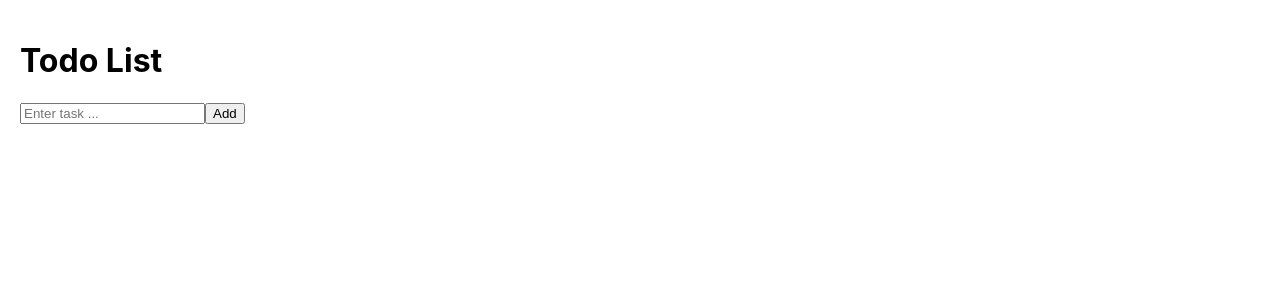
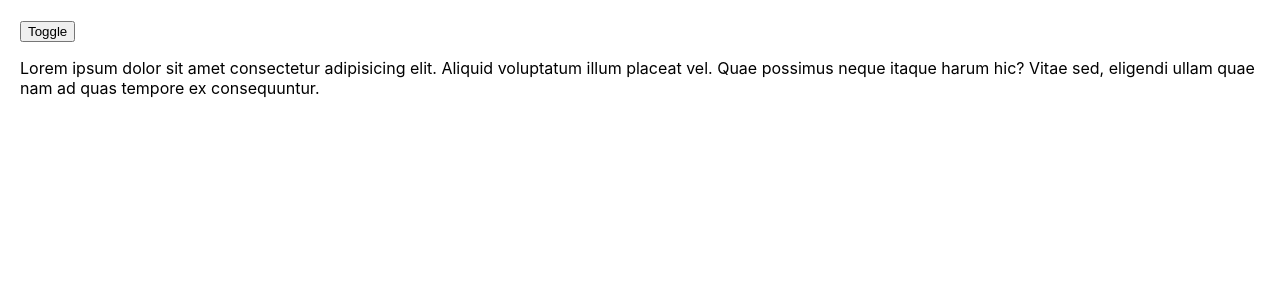
Before and after one commit to MinhBang1000/learning-react-js, a React (Create React App) app: page / in a window 1280 px wide. Shown: the top 300 px of the page. Built offline with nearby package versions, Linux system fonts and the light colour scheme.

Commit message:
useContext simple version

```diff
--- a/src/App.js
+++ b/src/App.js
@@ -1,95 +1,17 @@
-import { useReducer, useRef } from "react";
-
-let id = 0;
-const initState = {
-  task: '',
-  tasks: []
-}
-const setTask = (payload) => {
-  return {
-    name: "set",
-    payload
-  }
-}
-const addTask = () => {
-  return {
-    name: "add"
-  };
-};
-const delTask = (payload) => {
-  return {
-    name: "del",
-    payload,
-  };
-};
-const reducer = (state, action) => {
-  switch (action.name) {
-    case "set": {
-      return {
-        ...state,
-        task: action.payload
-      }
-    }
-    case "add": {
-      id += 1
-      const obj = {
-        id: id,
-        name: state.task,
-      };
-      return {
-        ...state,
-        tasks: [...state.tasks, obj]
-      };
-    }
-    case "del":
-      return {
-        ...state,
-        tasks: state.tasks.filter(task => task.id !== action.payload)
-      };
-    default:
-      throw new Error("Invalid action !");
-  }
-};
+import Content from "./components/Content"
+import { useContext } from "react"
+import { ThemeContext } from "./storing/ThemeContext"
 
 const App = () => {
-  const [todo, dispatch] = useReducer(reducer, initState);
-  const taskInput = useRef()
 
-  const handleAddTask = () => {
-    dispatch(addTask())
-    dispatch(setTask(''))
-    taskInput.current.focus()
-  }
-
-  const handleSetTask = (value) => {
-    dispatch(setTask(value))
-  }
+  const theme = useContext(ThemeContext)
 
   return (
-    <div className="app" style={{ padding: 20 }}>
-      <h1>Todo List</h1>
-      <div>
-        <input
-          placeholder="Enter task ..."
-          value={todo.task}
-          ref={taskInput}
-          onChange={(e) => handleSetTask(e.target.value)}
-        />
-        <button
-          onClick={handleAddTask}
-        >
-          Add
-        </button>
-      </div>
-      <div>
-        <ul>
-          { todo.tasks.map((task) => {
-            return <li key={task.id}>{task.name}<b onClick={() => dispatch(delTask(task.id))}>X</b></li>
-          }) }
-        </ul>
-      </div>
+    <div className="app" style={{padding: 20}}>
+      <button onClick={theme.handleTheme} >Toggle</button>
+      <Content />
     </div>
-  );
-};
+  )
+}
 
-export default App;
+export default App
--- a/src/components/Content.jsx
+++ b/src/components/Content.jsx
@@ -1,9 +1,11 @@
+import Paragraph from './Paragraph'
+
 const Content = ({data}) => {
 
     return (
-        <h1>
-            React JS Learning
-        </h1>
+        <div className="content">
+            <Paragraph />
+        </div>
     )
 
 }
--- /dev/null
+++ b/src/components/Paragraph.css
@@ -0,0 +1,4 @@
+.dark {
+    color: white;
+    background-color: black;
+}
--- /dev/null
+++ b/src/components/Paragraph.jsx
@@ -0,0 +1,16 @@
+import { useContext } from "react"
+import { ThemeContext } from "../storing/ThemeContext"
+import "./Paragraph.css"
+
+const Paragraph = () => {
+    const theme = useContext(ThemeContext)
+
+    return (
+        <p className={theme.theme}>
+            Lorem ipsum dolor sit amet consectetur adipisicing elit. Aliquid voluptatum illum placeat vel.
+            Quae possimus neque itaque harum hic? Vitae sed, eligendi ullam quae nam ad quas tempore ex consequuntur.
+        </p>
+    )
+}
+
+export default Paragraph
--- a/src/index.js
+++ b/src/index.js
@@ -1,13 +1,16 @@
-import React from 'react';
-import ReactDOM from 'react-dom/client';
-import './index.css';
-import App from './App';
-import reportWebVitals from './reportWebVitals';
+import React from "react";
+import ReactDOM from "react-dom/client";
+import "./index.css";
+import App from "./App";
+import reportWebVitals from "./reportWebVitals";
+import { ThemeProvider } from "./storing/ThemeContext";
 
-const root = ReactDOM.createRoot(document.getElementById('root'));
+const root = ReactDOM.createRoot(document.getElementById("root"));
 root.render(
   <React.StrictMode>
-    <App />
+    <ThemeProvider>
+      <App />
+    </ThemeProvider>
   </React.StrictMode>
 );
 
--- /dev/null
+++ b/src/storing/ThemeContext.jsx
@@ -0,0 +1,24 @@
+import { createContext,useState } from "react";
+
+const ThemeContext = createContext()
+
+const ThemeProvider = ({children}) => {
+
+    const [theme, setTheme] = useState('light')
+    const handleTheme = () => {
+        setTheme(theme === "light" ? "dark" : "light")
+    }
+    const value = {
+        theme,
+        handleTheme
+    }
+
+    return (
+        <ThemeContext.Provider value={value}>
+            {children}
+        </ThemeContext.Provider>
+    )
+
+}
+
+export { ThemeContext, ThemeProvider }
```
Also changed, not shown: src/components/Form.jsx (deleted, +0 -19 lines), src/components/Header.jsx (deleted, +0 -11 lines), src/components/Wrapper.jsx (deleted, +0 -12 lines), src/guide.txt (added).
